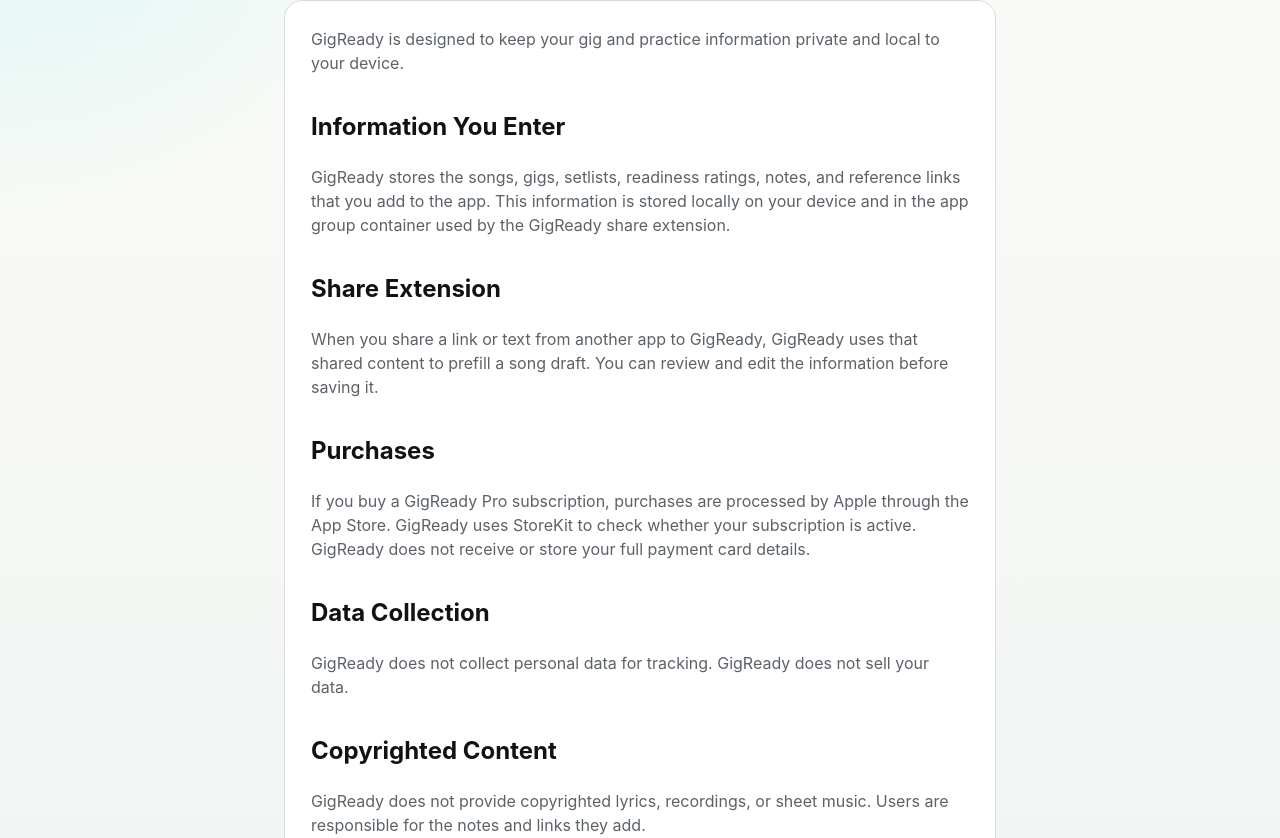
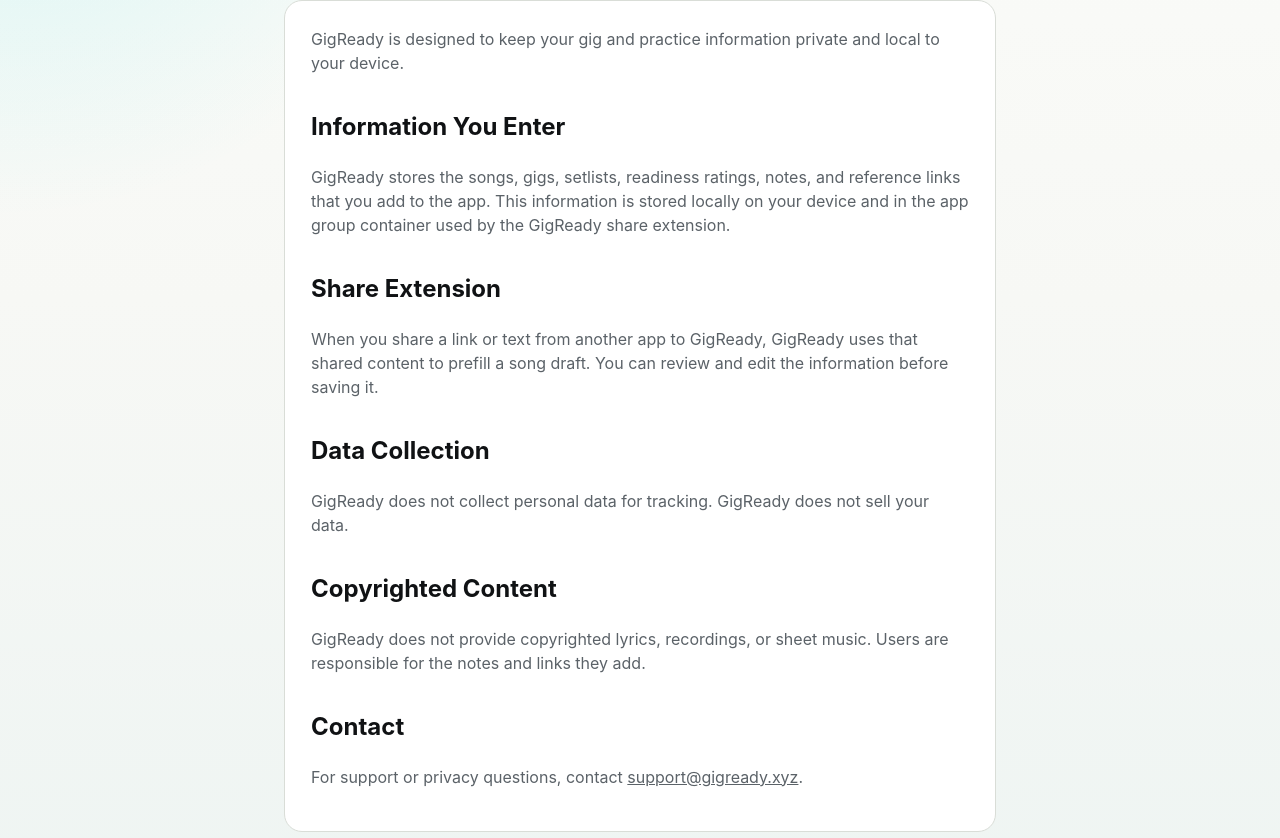
Before and after one commit to anusheeel/gigready, a website: page privacy/index.html in a window 1280 px wide. Shown: the part 262-1100 px from the top of the page. Drawn offline with Linux system fonts and the light colour scheme.

Commit message:
Remove purchase references from privacy page

```diff
--- a/privacy/index.html
+++ b/privacy/index.html
@@ -32,9 +32,6 @@
         <h2>Share Extension</h2>
         <p>When you share a link or text from another app to GigReady, GigReady uses that shared content to prefill a song draft. You can review and edit the information before saving it.</p>
 
-        <h2>Purchases</h2>
-        <p>If you buy a GigReady Pro subscription, purchases are processed by Apple through the App Store. GigReady uses StoreKit to check whether your subscription is active. GigReady does not receive or store your full payment card details.</p>
-
         <h2>Data Collection</h2>
         <p>GigReady does not collect personal data for tracking. GigReady does not sell your data.</p>
 
```
